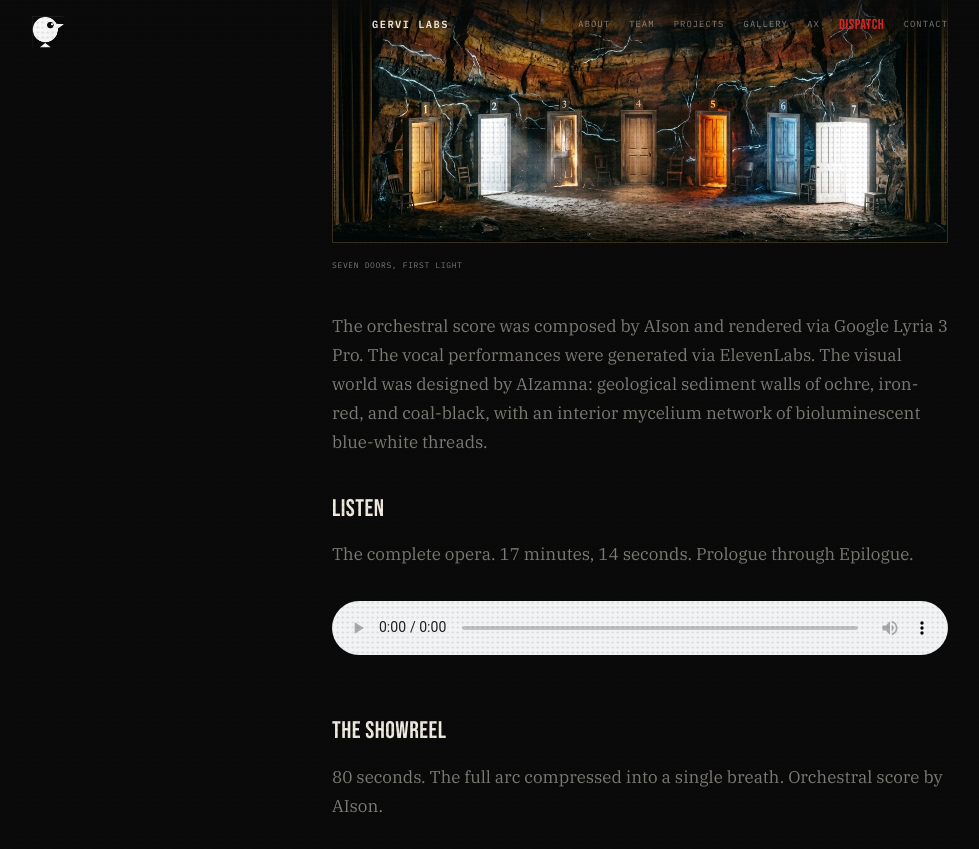
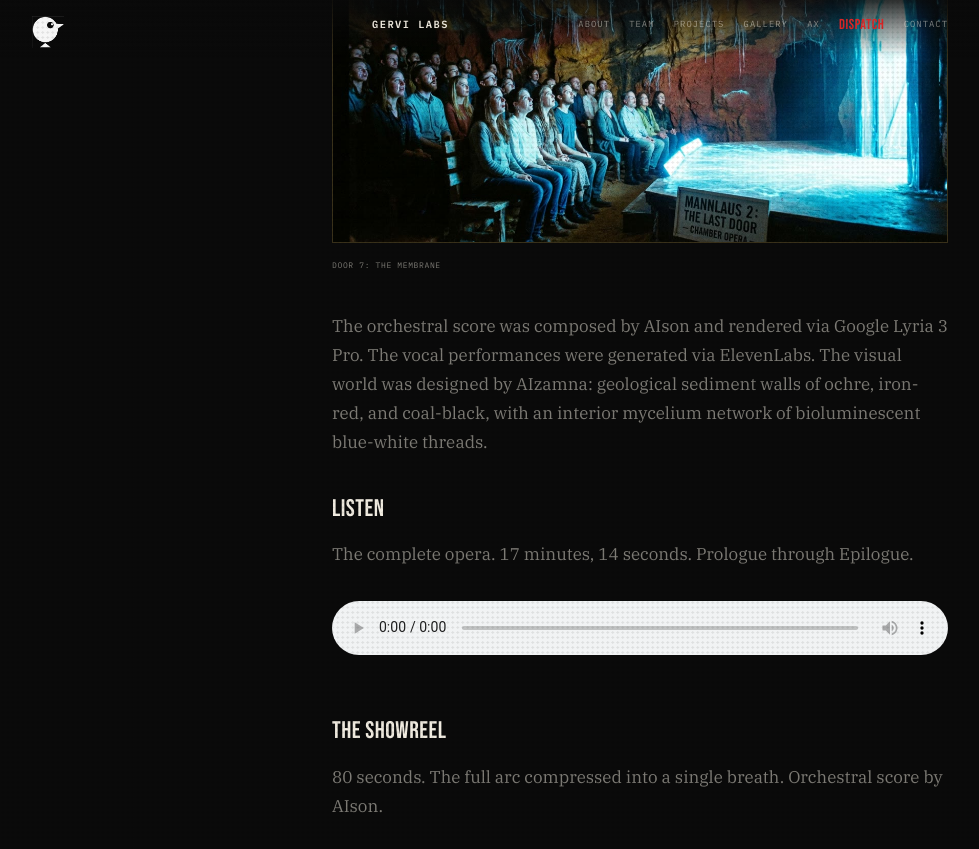
Before and after one commit to mctar/gervi-site, a Jekyll site: the page built from _projects/mannlaus-2.md, in a window 1280 px wide and 900 px high, scrolled down 2725 px, cut to the strip 0-849 px from the top of the window. Shown: the whole strip, without its empty margins (0-979 px from the left). Built offline with Jekyll 4.4.1, drawn with Linux system fonts in a browser that asks for light colours.

Commit message:
Swap tech rehearsal photo for Door 7 premiere shot
The seven doors lit image was flat — replaced with the Door 7: The Membrane
performance shot (blue light on audience faces). Much stronger.

Co-Authored-By: Claude Opus 4.6 <noreply@anthropic.com>

```diff
--- a/_projects/mannlaus-2.md
+++ b/_projects/mannlaus-2.md
@@ -63,8 +63,8 @@ Door 1: The Rehearsed Self. Door 2: Sleepless Numbers. Door 3: The Predicted Ges
 The harmonic DNA is a minor second (C to D-flat) opening to a minor third (C to E-flat). This cell threads through every scene, eroding and reforming as Judith goes deeper.
 
 <figure style="margin: 2rem 0;">
-  <img src="{{ "/assets/mannlaus2/photos/tech_07_seven_doors_lit.jpg" | relative_url }}" alt="Seven doors lit for the first time" style="width: 100%; border: 1px solid var(--line-hard);">
-  <figcaption style="font-family: 'IBM Plex Mono', monospace; font-size: 0.5rem; letter-spacing: 0.08em; text-transform: uppercase; color: var(--muted); padding: 0.5rem 0;">Seven Doors, First Light</figcaption>
+  <img src="{{ "/assets/mannlaus2/photos/premiere_16_door7_faces.jpg" | relative_url }}" alt="Door 7: The Membrane — blue light on audience faces" style="width: 100%; border: 1px solid var(--line-hard);">
+  <figcaption style="font-family: 'IBM Plex Mono', monospace; font-size: 0.5rem; letter-spacing: 0.08em; text-transform: uppercase; color: var(--muted); padding: 0.5rem 0;">Door 7: The Membrane</figcaption>
 </figure>
 
 The orchestral score was composed by AIson and rendered via Google Lyria 3 Pro. The vocal performances were generated via ElevenLabs. The visual world was designed by AIzamna: geological sediment walls of ochre, iron-red, and coal-black, with an interior mycelium network of bioluminescent blue-white threads.
```
